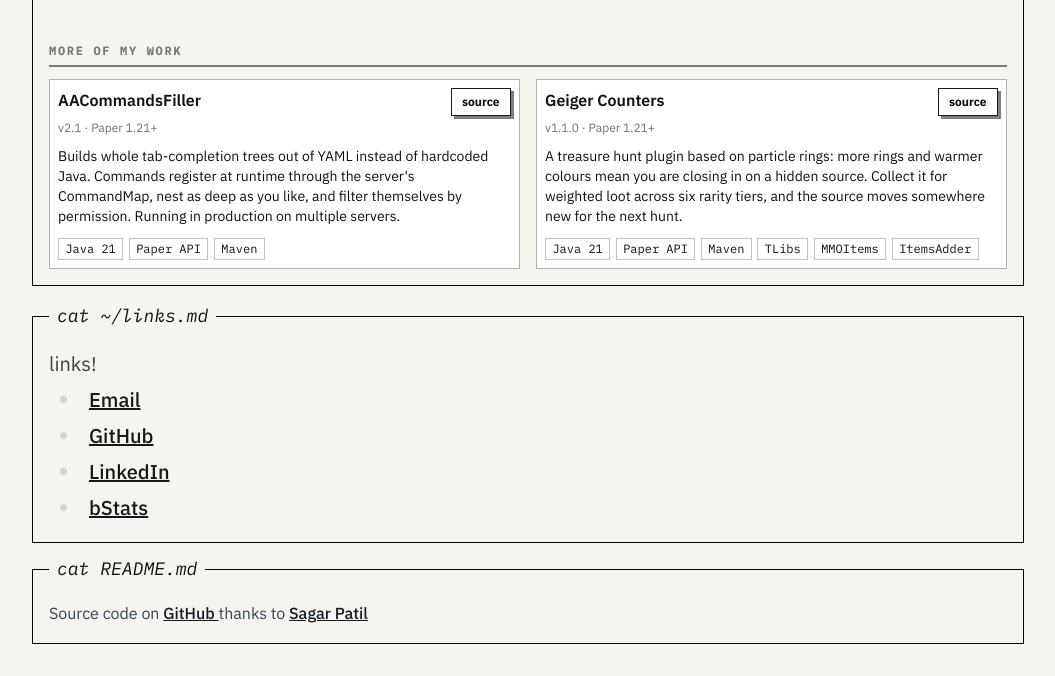
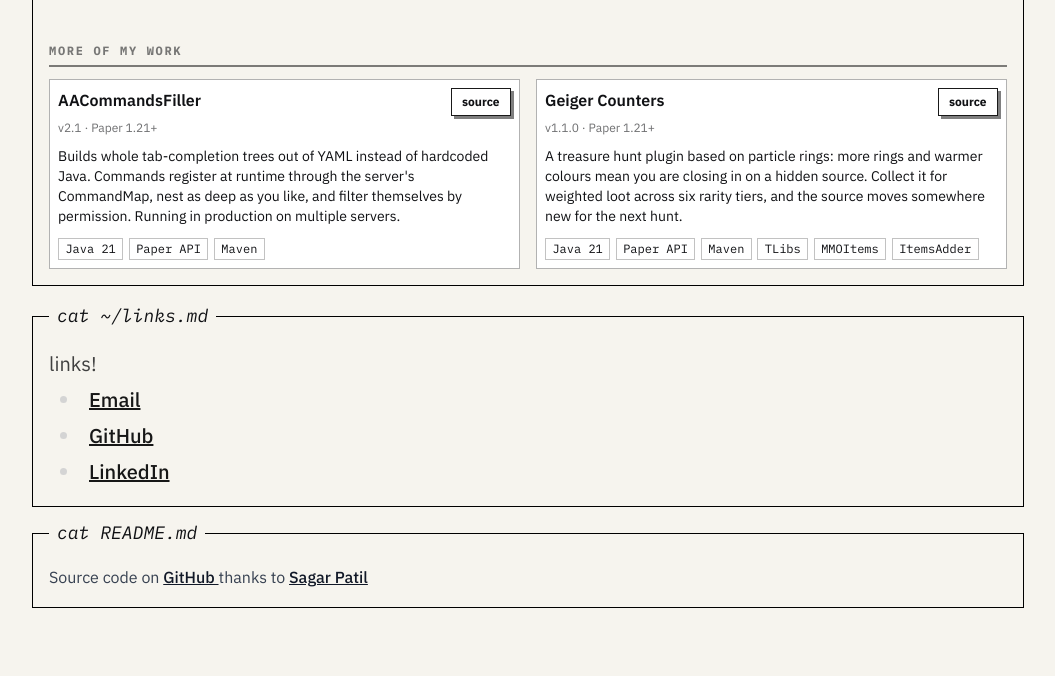
Before and after one commit to JustinasLaunikonis/portfolio, a plain HTML site: page index.html in a window 1280 px wide. Shown: the part 3357-4033 px from the top of the page, without its empty margins (112-1167 px from the left). After the commit the page ends 3997 px from the top, so only its background shows below. Drawn offline with Linux system fonts and the light colour scheme.

Commit message:
Remove bStats link from the links section
Co-Authored-By: Claude Opus 5.5 <noreply@anthropic.com>

```diff
--- a/index.html
+++ b/index.html
@@ -1269,7 +1269,6 @@
 <li><a href="mailto:justinas.launikonis@gmail.com">Email</a></li>
 <li><a href="https://github.com/justinasla" rel="noopener noreferrer" target="_blank">GitHub</a></li>
 <li><a href="https://www.linkedin.com/in/justinaslaunikonis/" rel="noopener noreferrer" target="_blank">LinkedIn</a></li>
-<li><a href="https://bstats.org/author/JustinasLa" rel="noopener noreferrer" target="_blank">bStats</a></li>
 </ul>
 </article>
 </fieldset>
```
